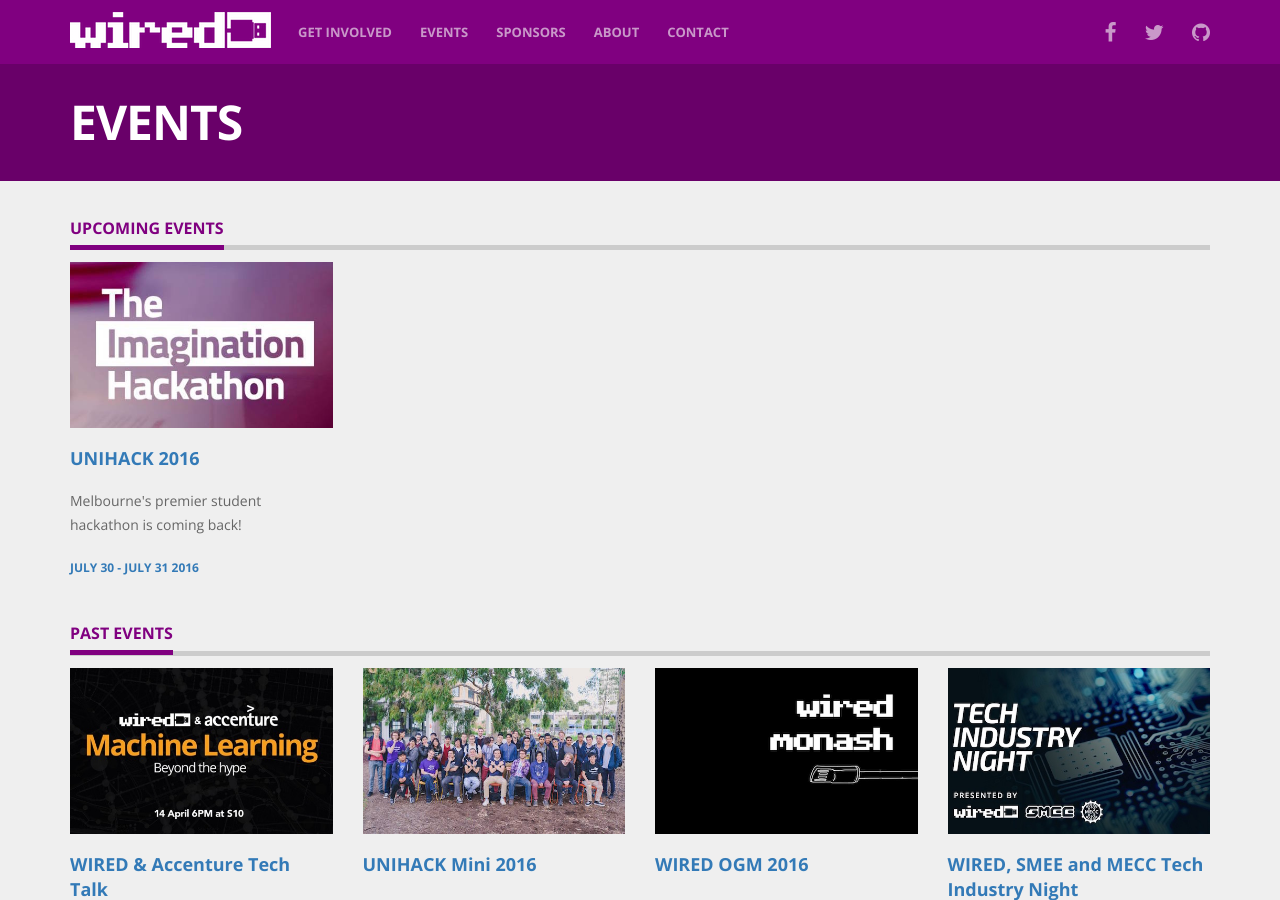
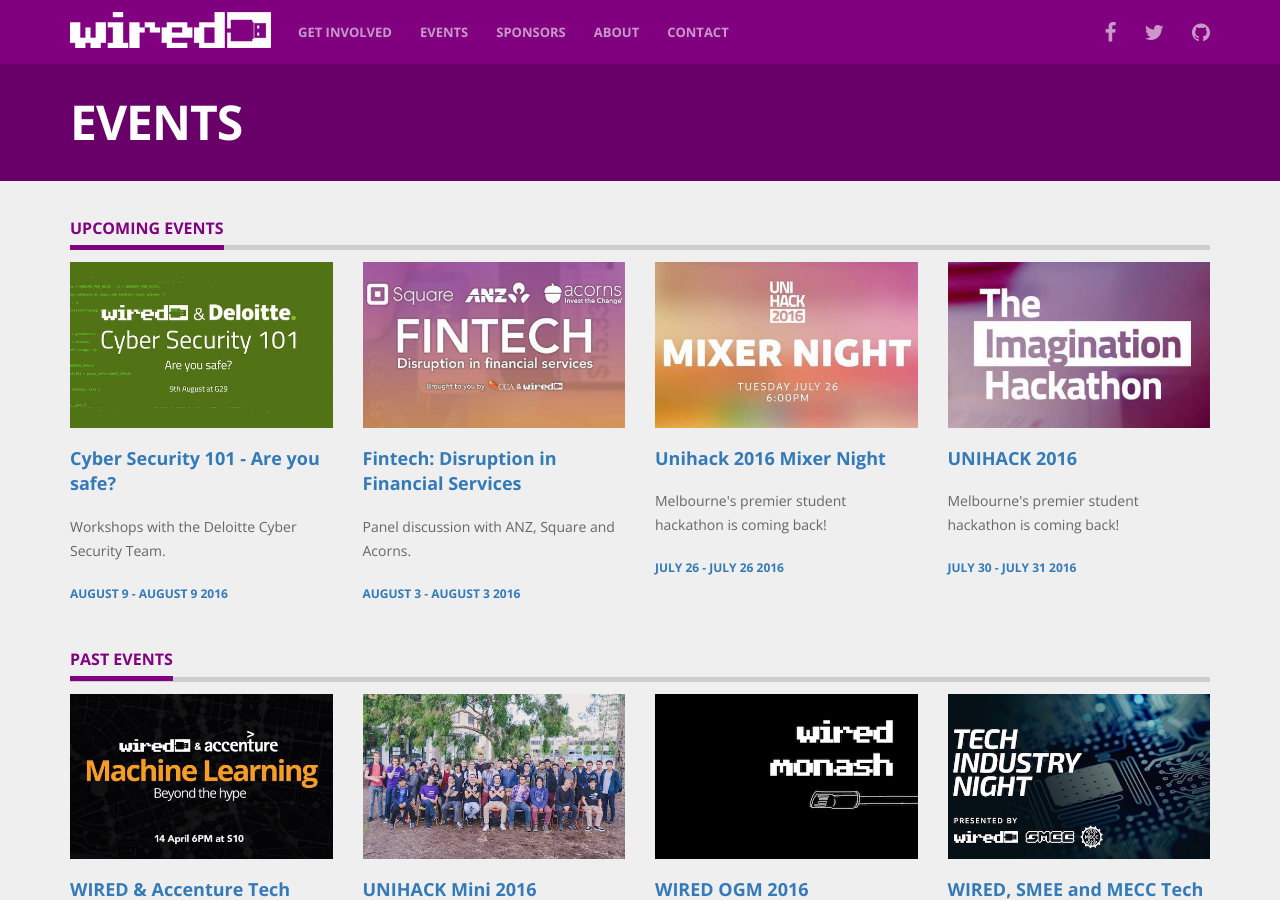
Before and after one commit to wiredmonash/wiredmonash.github.io, a Jekyll site: the page built from events.html, in a window 1280 px wide and 900 px high. Built offline with Jekyll 4.4.1, drawn with Linux system fonts in a browser that asks for light colours; nearby versions of some CDN libraries.

Commit message:
Add several semester 2 events

```diff
--- a/_data/events.yml
+++ b/_data/events.yml
@@ -1,3 +1,24 @@
+- name: Cyber Security 101 - Are you safe?
+  description: Workshops with the Deloitte Cyber Security Team.
+  url: https://www.facebook.com/events/1344059042290745/
+  img: /assets/img/promo/cyber-security-2016.jpg
+  date_start: 2016-08-09 06:00:00 +10
+  date_end: 2016-08-09 09:15:00 +10
+
+- name: 'Fintech: Disruption in Financial Services'
+  description: Panel discussion with ANZ, Square and Acorns.
+  url: https://www.facebook.com/events/1099634990075595/
+  img: /assets/img/promo/fintech-2016.jpg
+  date_start: 2016-08-03 06:30:00 +10
+  date_end: 2016-08-03 07:45:00 +10
+
+- name: Unihack 2016 Mixer Night
+  description: Melbourne's premier student hackathon is coming back!
+  url: http://unihack.net/
+  img: /assets/img/promo/unihack-mixer-night-2016.jpg
+  date_start: 2016-07-26 06:00:00 +10
+  date_end: 2016-07-26 09:45:00 +10
+
 - name: UNIHACK 2016
   description: Melbourne's premier student hackathon is coming back!
   url: http://unihack.net/
```
Also changed, not shown: assets/img/promo/cyber-security-2016.jpg (added), assets/img/promo/fintech-2016.jpg (added), assets/img/promo/unihack-mixer-night-2016.jpg (added).
